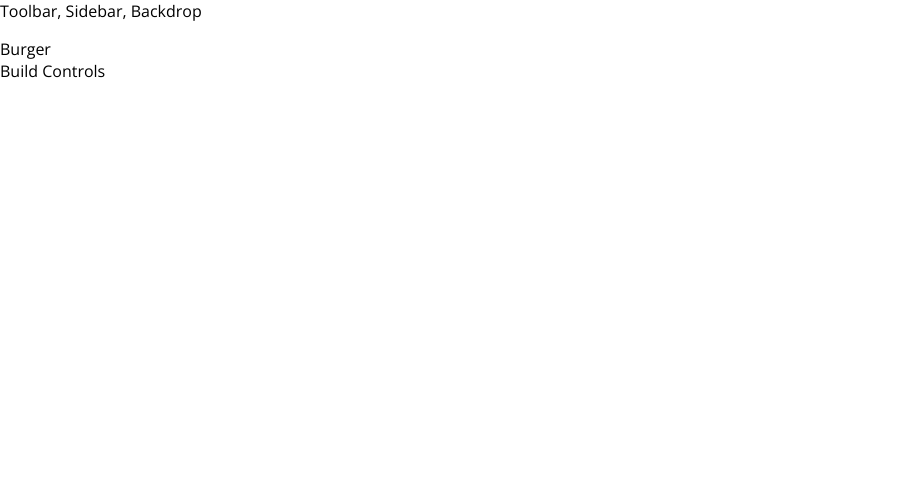
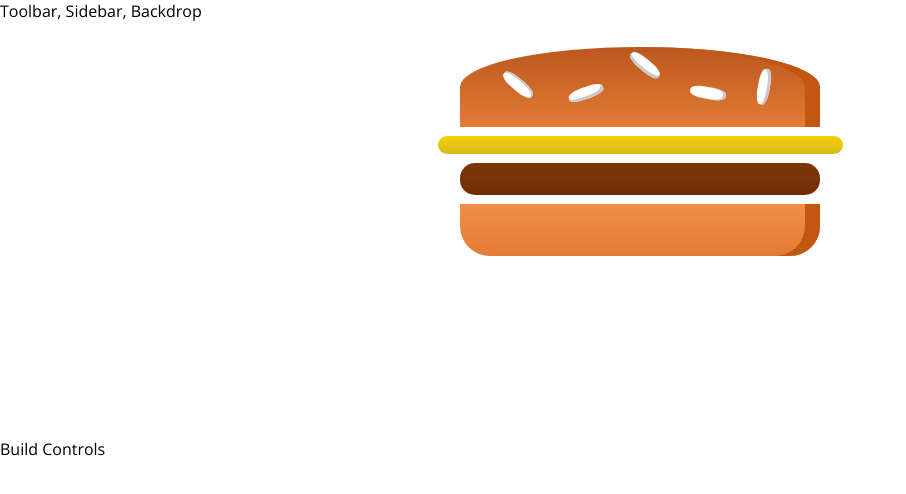
Before and after one commit to sid995/burger-builder-application, a React app: page / in a window 1280 px wide. Shown: the top 494 px of the page, without its empty margins (0-906 px from the left). Built offline with nearby package versions, Linux system fonts and the light colour scheme.

Commit message:
Basic Burger Components

```diff
--- /dev/null
+++ b/src/components/Burger/Burger.css
@@ -0,0 +1,30 @@
+.Burger {
+	width: 100%;
+	margin: auto;
+	height: 250px;
+	overflow: scroll;
+	text-align: center;
+	font-weight: bold;
+	font-size: 1.2rem;
+}
+
+@media (min-width: 1000px) and (min-height: 700px) {
+	.Burger {
+		width: 700px;
+		height: 600px;
+	}
+}
+
+@media (min-width: 500px) and (min-height: 401px) {
+	.Burger {
+		width: 450px;
+		height: 400px;
+	}
+}
+
+@media (min-width: 500px) and (max-height: 400px) {
+	.Burger {
+		width: 350px;
+		height: 300px;
+	}
+}
--- a/src/components/Burger/Burger.js
+++ b/src/components/Burger/Burger.js
@@ -0,0 +1,16 @@
+import React from 'react'
+import './Burger.css'
+import BurgerIngredient from './BurgerIngredient/BurgerIngredient'
+
+const Burger = () => {
+	return (
+		<div className='Burger'>
+			<BurgerIngredient type='bread-top' />
+			<BurgerIngredient type='cheese' />
+			<BurgerIngredient type='meat' />
+			<BurgerIngredient type='bread-bottom' />
+		</div>
+	)
+}
+
+export default Burger
--- a/src/components/Burger/BurgerIngredient/BurgerIngredient.js
+++ b/src/components/Burger/BurgerIngredient/BurgerIngredient.js
@@ -1,7 +1,6 @@
 import React, { Component } from 'react'
 import './BurgerIngredient.css'
 import PropTypes from 'prop-types'
-import BurgerBuilder from '../../../containers/BurgerBuilder/BurgerBuilder'
 
 class BurgerIngredient extends Component {
 	render() {
@@ -46,7 +45,7 @@
 	}
 }
 
-BurgerBuilder.propTypes = {
+BurgerIngredient.propTypes = {
 	type: PropTypes.string.isRequired
 }
 
--- a/src/containers/BurgerBuilder/BurgerBuilder.js
+++ b/src/containers/BurgerBuilder/BurgerBuilder.js
@@ -1,11 +1,12 @@
 import React, { Component } from 'react'
 import Auxx from '../../hoc/Auxx'
+import Burger from '../../components/Burger/Burger'
 
 class BurgerBuilder extends Component {
 	render() {
 		return (
 			<Auxx>
-				<div>Burger</div>
+				<Burger />
 				<div>Build Controls</div>
 			</Auxx>
 		)
```
